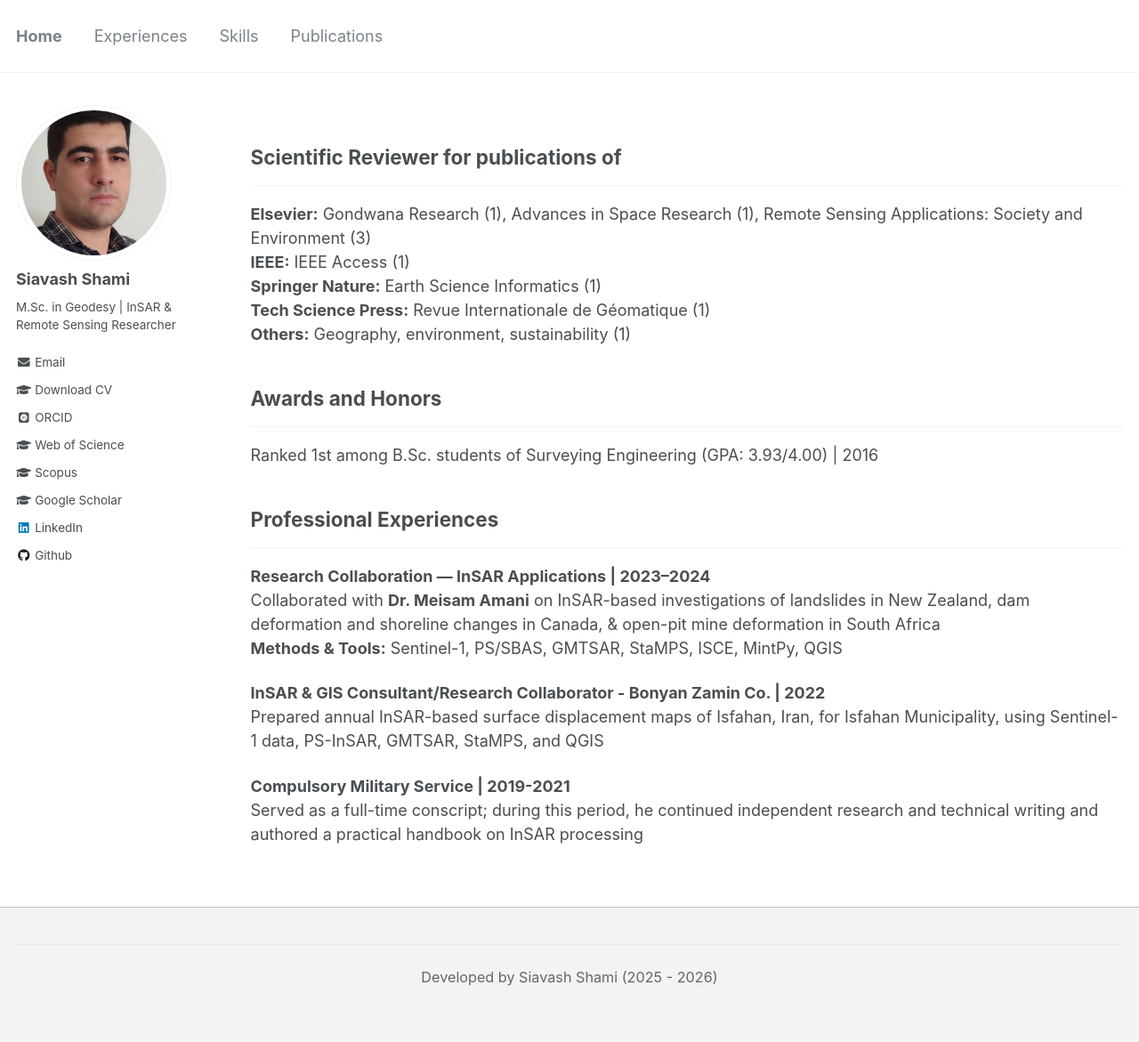
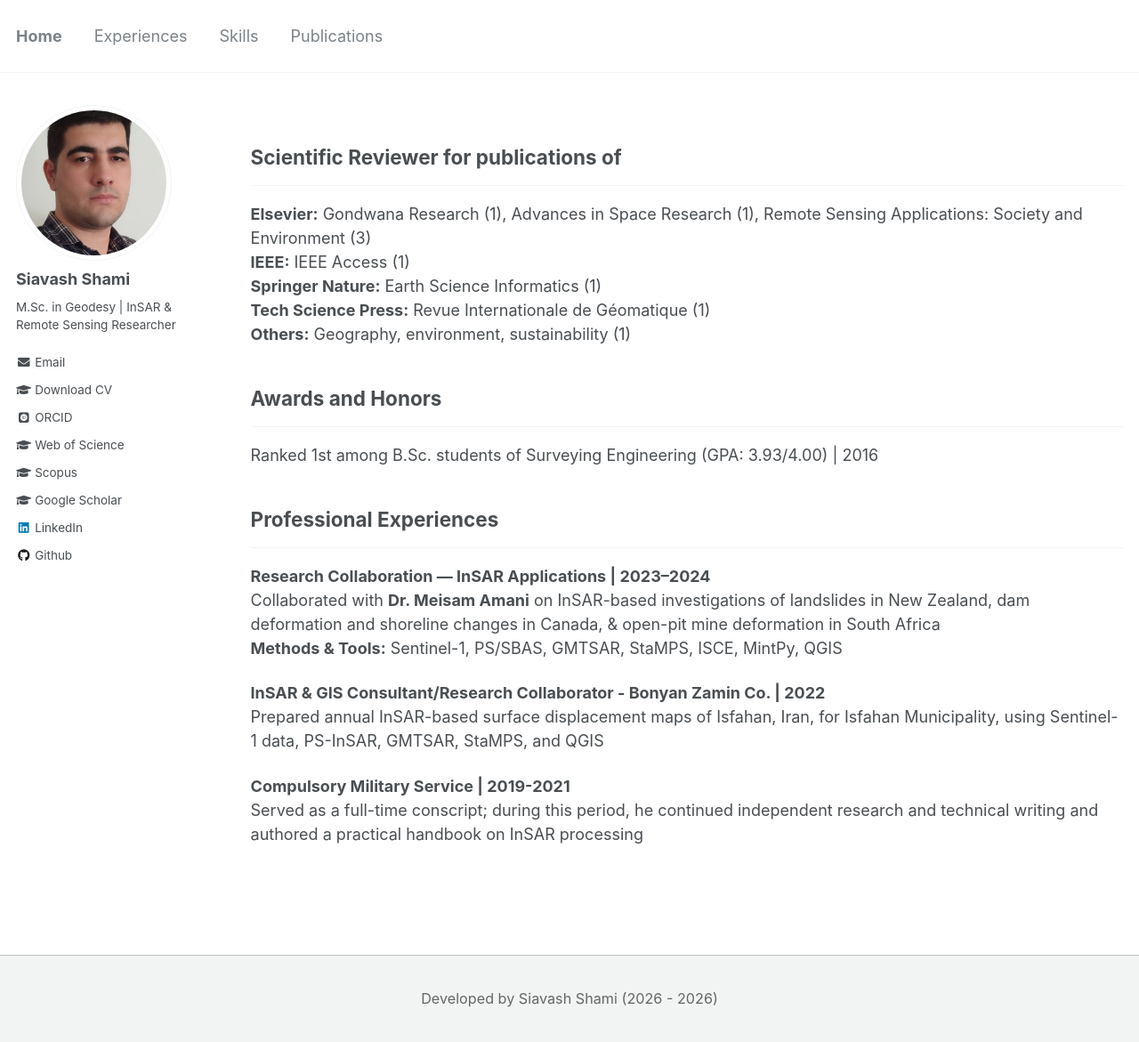
Before and after one commit to siavashshami/siavashshami.github.io, a Jekyll site: the page built from _pages/experiences.md, in a window 1280 px wide and 1172 px high. Shown: the whole window at 89% size. Built offline with Jekyll 4.4.1, drawn with Linux system fonts in a browser that asks for light colours; some web fonts are replaced.

Commit message:
Update footer.html

```diff
--- a/_includes/footer.html
+++ b/_includes/footer.html
@@ -2,14 +2,13 @@
 
 <div class="page__footer-copyright" style="
     text-align: center;
-    padding: 1.5em 0;
+    padding: 0;
+    margin-top: 1.2em;
     font-size: 0.9rem;
     color: #666;
-    border-top: 1px solid #eaeaea;
-    margin-top: 2.5em;
     max-width: 100%;
     word-wrap: break-word;
     line-height: 1.6;
 ">
-    Developed by Siavash Shami (2025 - {{ site.time | date: '%Y' }})
+    Developed by Siavash Shami (2026 - {{ site.time | date: '%Y' }})
 </div>
```
